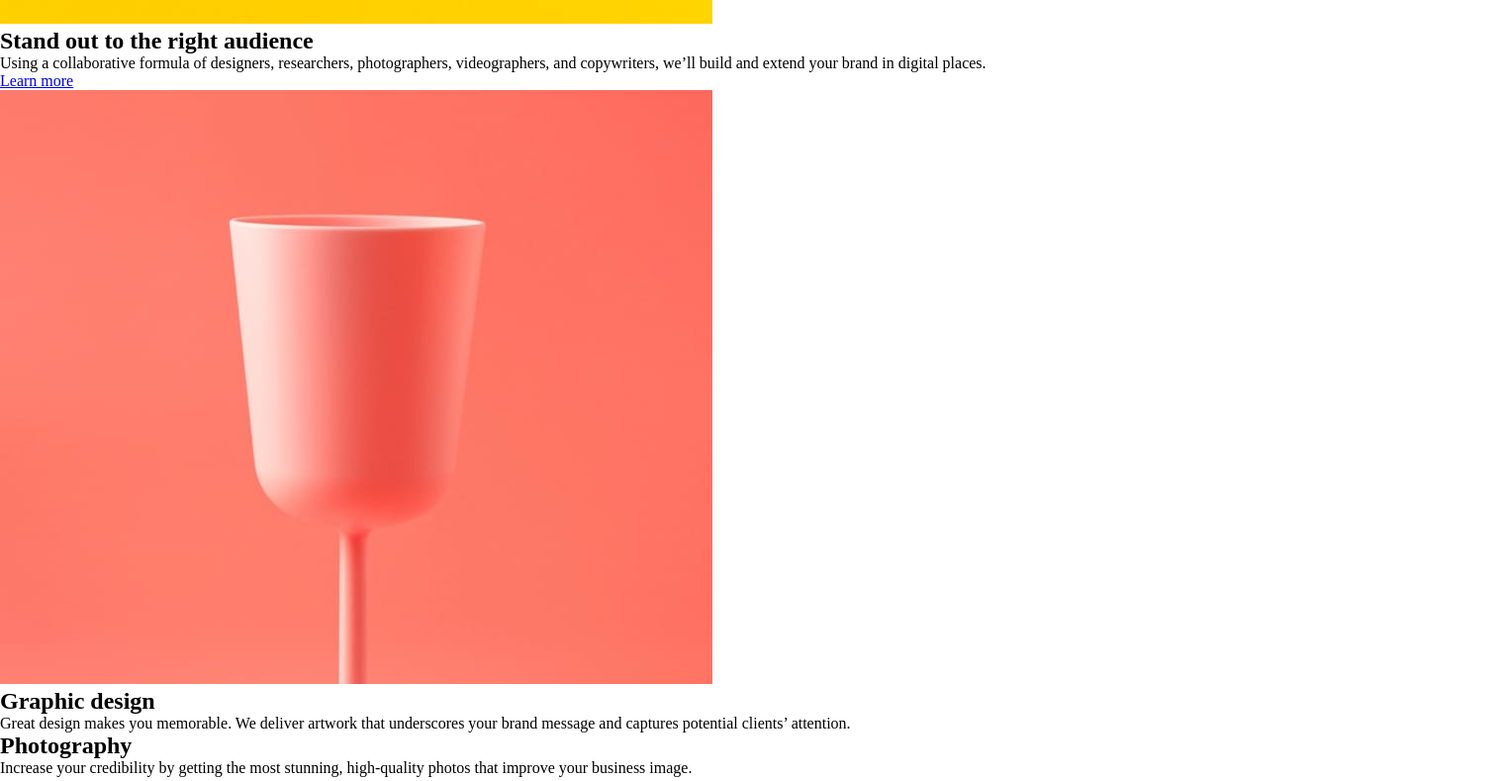
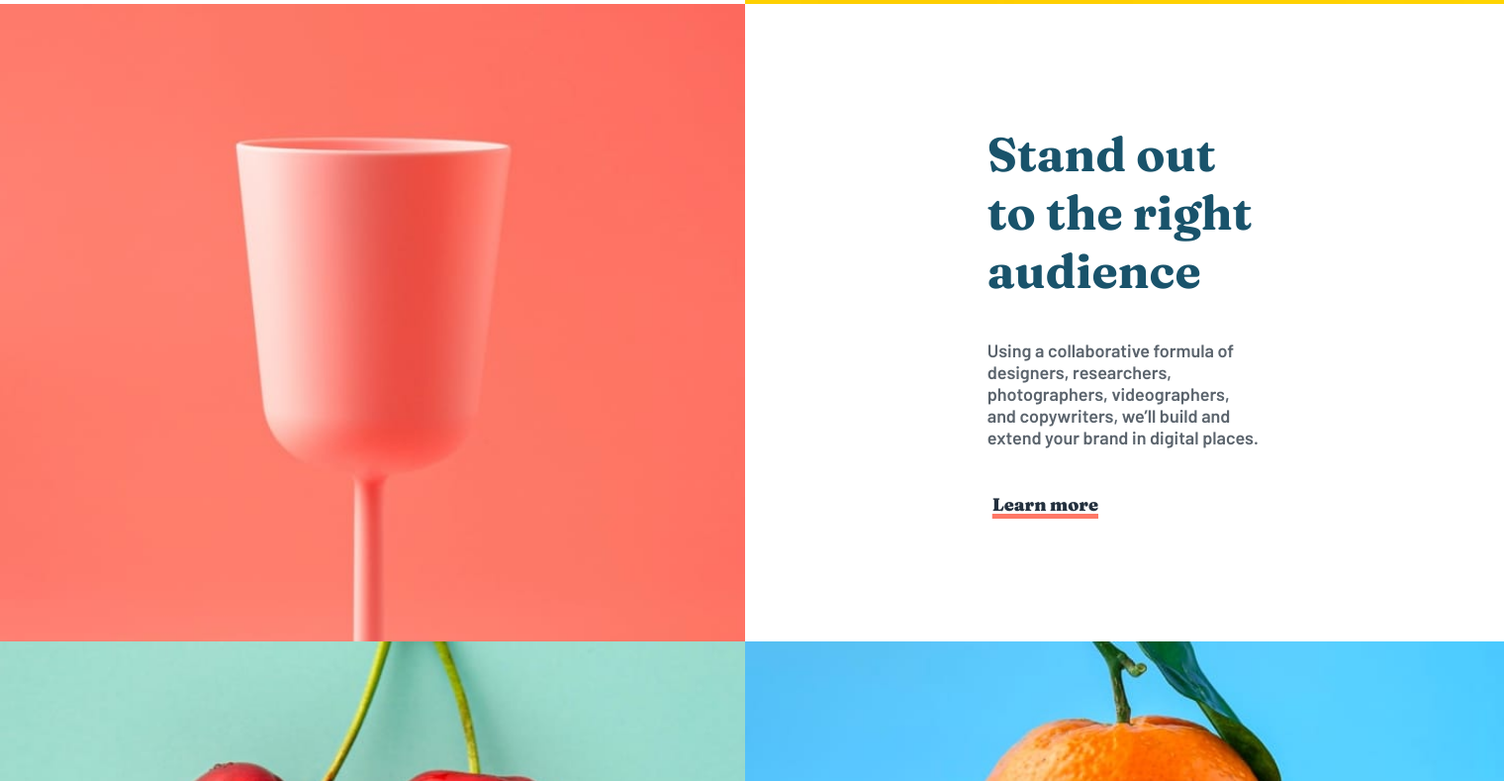
Before and after one commit to dawidPoznanski/agency-landing-page, a website: page index.html in a window 1280 px wide. Shown: the part 1439-2228 px from the top of the page at 99% size, 1520 px wide, since content can reach past the window. Drawn offline with Linux system fonts and the light colour scheme.

Commit message:
added styles to About section

```diff
--- a/index.html
+++ b/index.html
@@ -49,45 +49,68 @@
     <main>
       <section class="about">
         <div class="wrapper">
-          <div>
-            <h2>Transform your brand</h2>
-            <p>
+          <div class="container">
+            <div class="container--text">
+              <h2 class="container--text__heading">Transform your brand</h2>
+              <p class="container--text__paragraph">
                 We are a full-service creative agency specializing in helping
                 brands grow fast. Engage your clients through compelling visuals
                 that do most of the marketing for you.
               </p>
-            <a href="#">Learn more</a>
+              <a class="container--link container--link__yellow" href="#"
+                >Learn more</a
+              >
             </div>
-          <div>
-            <img src="/images/desktop/image-transform.jpg" alt="" />
+            <div class="container--img">
+              <img
+                class="container--img__picture"
+                src="/images/desktop/image-transform.jpg"
+                alt=""
+              />
             </div>
-
-          <div>
-            <h2>Stand out to the right audience</h2>
-            <p>
+            <div class="container--img">
+              <img
+                class="container--img__picture"
+                src="/images/desktop/image-stand-out.jpg"
+                alt=""
+              />
+            </div>
+            <div class="container--text">
+              <h2 class="container--text__heading">
+                Stand out to the right audience
+              </h2>
+              <p class="container--text__paragraph">
                 Using a collaborative formula of designers, researchers,
                 photographers, videographers, and copywriters, we’ll build and
                 extend your brand in digital places.
               </p>
-            <a href="#">Learn more</a>
+              <a class="container--link container--link__red" href="#"
+                >Learn more</a
+              >
             </div>
-          <div>
-            <img src="/images/desktop/image-stand-out.jpg" alt="" />
-          </div>
-          <div>
-            <h2>Graphic design</h2>
-            <p>
+            <div class="container--text background background__bg1">
+              <h3
+                class="container--text__heading container--text__heading__design"
+              >
+                Graphic design
+              </h3>
+              <p class="container--text__paragraph">
                 Great design makes you memorable. We deliver artwork that
                 underscores your brand message and captures potential clients’
                 attention.
               </p>
             </div>
-          <div>
-            <h2>Photography</h2>
-            <p>
+            <div class="container--text background background__bg2">
+              <h3
+                class="container--text__heading container--text__heading__photography"
+              >
+                Photography
+              </h3>
+              <p class="container--text__paragraph">
                 Increase your credibility by getting the most stunning,
                 high-quality photos that improve your business image.
               </p>
+            </div>
           </div>
         </div>
       </section>
--- /dev/null
+++ b/sass/components/_about-section.scss
@@ -0,0 +1,98 @@
+.about {
+  width: 100%;
+  display: flex;
+}
+
+.wrapper {
+  max-width: 100%;
+}
+
+.container {
+  display: grid;
+  grid-template-columns: repeat(2, 1fr);
+  grid-auto-rows: 1fr;
+
+  &--text {
+    flex: 1;
+    width: 100%;
+    display: flex;
+    flex-direction: column;
+    align-items: flex-start;
+    justify-content: center;
+    gap: 40px;
+    padding-inline: 245px;
+
+    &__heading {
+      color: $photography-text;
+      font-family: $font-Fraunces;
+      font-weight: $font-weight-700;
+      font-size: 48px;
+
+      &__photography {
+        color: $photography-text;
+        font-size: 42px;
+      }
+      &__design {
+        color: $graphic-design-text;
+        font-size: 42px;
+      }
+    }
+
+    &__paragraph {
+      color: $very-dark-grayish-blue;
+      font-family: $font-Barlow;
+      font-weight: $font-weight-600;
+      font-size: $font-size-18;
+    }
+  }
+
+  &--link {
+    color: $very-dark-desaturated-blue;
+    font-family: $font-Fraunces;
+    font-size: $font-size-18;
+    font-weight: $font-weight-900;
+    position: relative;
+
+    &__yellow {
+      padding: 5px;
+      text-decoration: underline 5px $yellow;
+    }
+
+    &__red {
+      padding: 5px;
+      text-decoration: underline 5px $soft-red;
+    }
+  }
+
+  &--img {
+    width: 100%;
+
+    &__picture {
+      object-fit: cover;
+      width: 100%;
+      height: 100%;
+    }
+  }
+}
+
+.background {
+  display: flex;
+  flex-direction: column;
+  align-items: center;
+  text-align: center;
+  padding-block-start: 40%;
+
+  &__bg1 {
+    background-repeat: no-repeat;
+    background-position: center top;
+    background-size: 100% 100%;
+    background-image: url(../../images/desktop/image-graphic-design.jpg);
+  }
+
+  &__bg2 {
+    background-repeat: no-repeat;
+    background-position: center top;
+    background-size: 100% 100%;
+    background-image: url(../../images/desktop/image-photography.jpg);
+  }
+}
--- a/sass/style.scss
+++ b/sass/style.scss
@@ -5,3 +5,4 @@
 /* Components */
 @import './components/nav';
 @import './components/hero';
+@import './components/about-section';
```
Also changed, not shown: css/style.css, 2 other files. Lines whose indentation alone changed are shown as unchanged.
